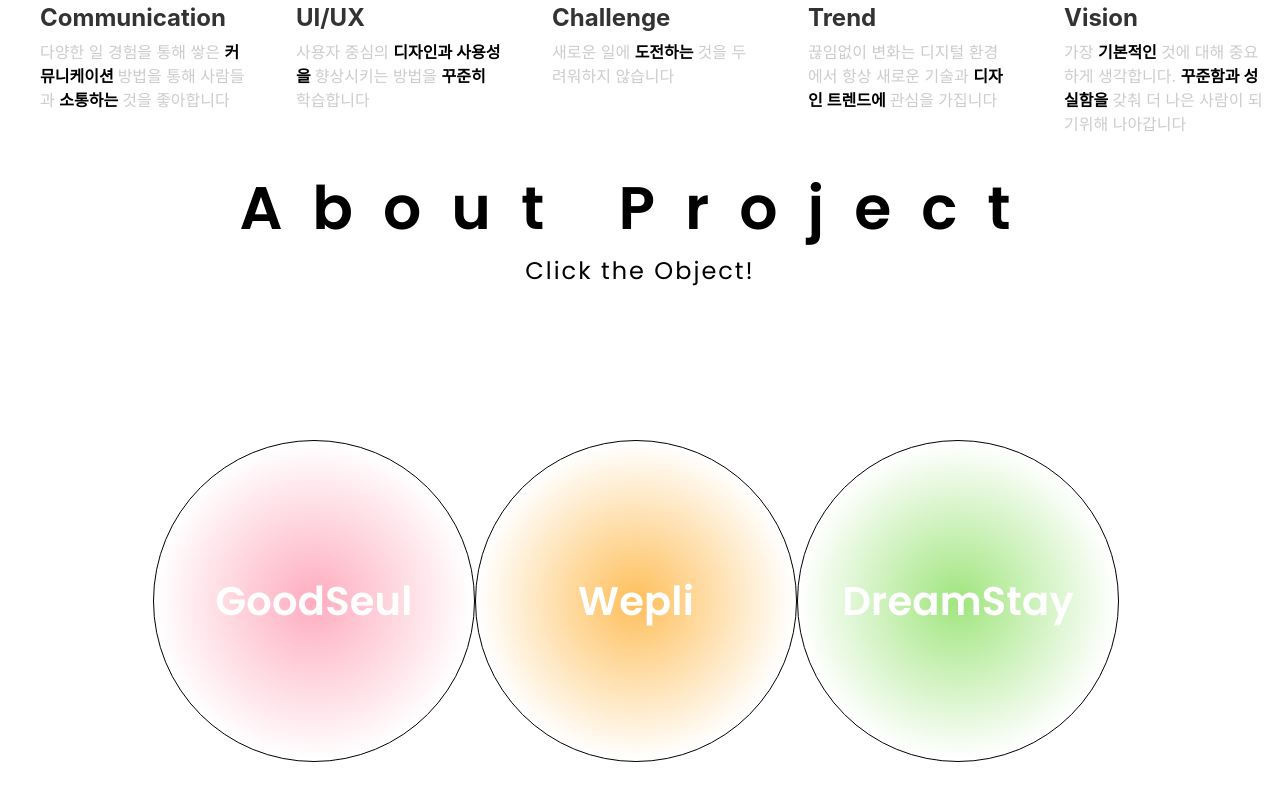
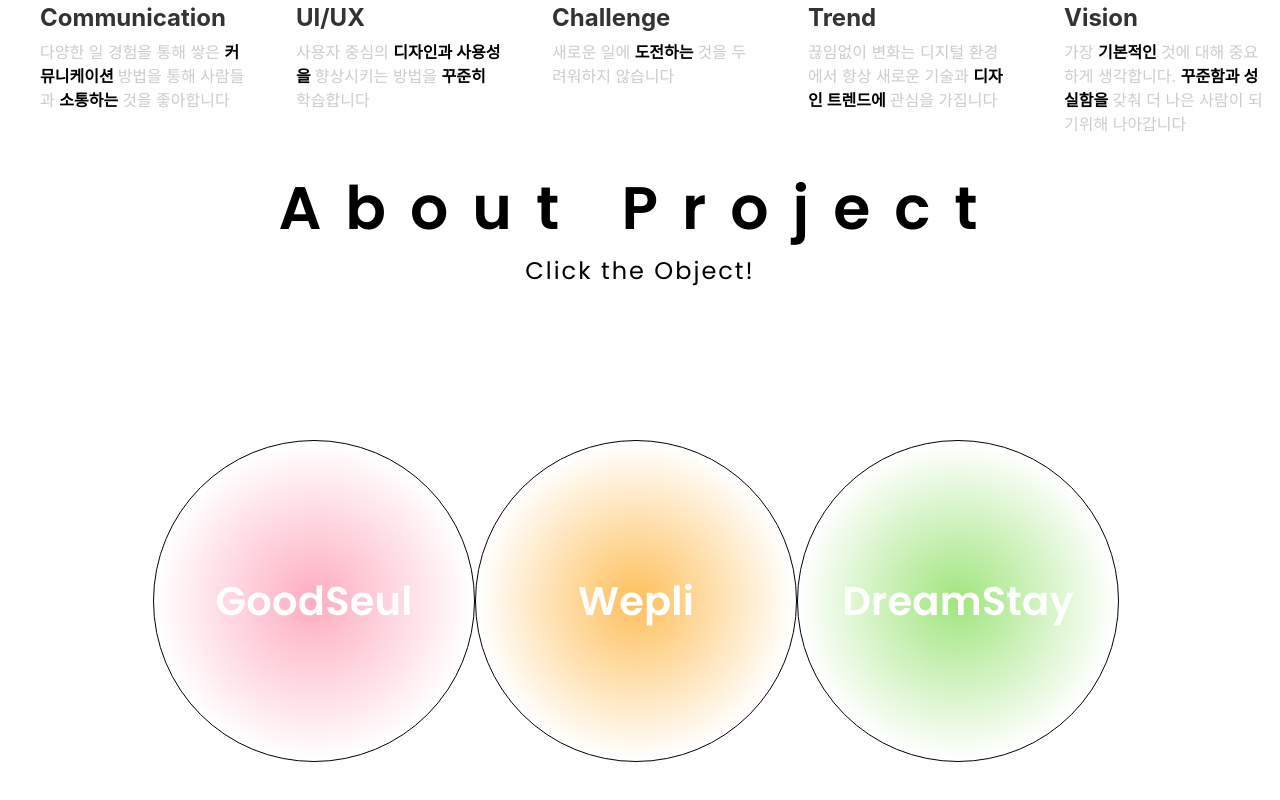
Before and after one commit to helloa1109/Hyukio, a React (Create React App) app: page / in a window 1280 px wide. Shown: the part 1458-2258 px from the top of the page. Built offline with nearby package versions, Linux system fonts and the light colour scheme.

Commit message:
fix: css 수정

```diff
--- a/package.json
+++ b/package.json
@@ -14,7 +14,6 @@
     "react-dom": "^18.2.0",
     "react-scripts": "5.0.1",
     "styled-components": "^6.1.8",
-    "swiper": "^11.0.7",
     "web-vitals": "^2.1.4"
   },
   "scripts": {
--- a/src/Component/ThirdSection.js
+++ b/src/Component/ThirdSection.js
@@ -1,5 +1,5 @@
-import React, { useEffect, useRef } from 'react';
-import { Grid } from '@mui/material';  // Import Grid from Material-UI
+import React  from 'react';
+import { Grid } from '@mui/material';
 import { BoxWrapper, HoveredImage, ProjectBox, TextWrapper, ThirdContainer } from '../style/ThirdStyle';
 import gsap from 'gsap';
 import ScrollTrigger from 'gsap/ScrollTrigger';
--- a/src/style/ThirdStyle.js
+++ b/src/style/ThirdStyle.js
@@ -1,4 +1,4 @@
-import { styled } from "styled-components"
+import { styled } from "styled-components";
 
 export const ThirdContainer = styled.div`
   scroll-behavior: smooth;
@@ -30,25 +30,24 @@
   position: relative;
   top: -20%;
   width: 100vw;
+  font-family: "Poppins";
   font-style: normal;
   font-stretch: normal;
   transition: all 0.5s ease;
 
-    span:first-child{
-        font-family: "Poppins";
+  span:first-child {
     font-weight: 600;
-        font-size: 60px;
-        letter-spacing: 30px;
+    font-size: 3.75rem; /* 60px */
+    letter-spacing: 1.5rem; /* 30px */
   }
 
-    span:nth-child(2){
-        font-family: "Poppins";
+  span:nth-child(2) {
+    font-size: 1.5rem; /* 24px */
     letter-spacing: 2px;
-        font-size: 24px;
   }
 
   @media (max-width: 990px) {
-        position:relative;
+    position: relative;
     top: 0;
     display: flex;
     align-items: center;
@@ -58,22 +57,22 @@
 
   @media (max-width: 400px) {
     span:first-child {
-            font-size: 40px;
+      font-size: 2.5rem; /* 40px */
     }
   }
 `;
 
 export const ProjectBox = styled.div`
   position: relative;
-    width: 320px;
-    height: 320px;
-    border-radius: 400px;
+  width: 20rem; /* 320px */
+  height: 20rem; /* 320px */
+  border-radius: 50%; /* 400px */
   border: 1px solid black;
+
   ${({ color }) =>
     color &&
-    `
-        background: radial-gradient(circle, ${color} 0%, transparent 70%);
-        `}
+    `background: radial-gradient(circle, ${color} 0%, transparent 70%);`}
+
   backdrop-filter: blur(300px);
   display: flex;
   justify-content: center;
@@ -82,7 +81,7 @@
   font-family: "Poppins";
   color: white;
   text-align: center;
-    font-size: 40px;
+  font-size: 2.5rem; /* 40px */
   font-weight: 600;
   font-style: normal;
   font-stretch: normal;
@@ -108,15 +107,14 @@
   }
 
   @media (max-width: 990px) {
-    width: 220px;
-    height: 220px;
+    width: 13.75rem; /* 220px */
+    height: 13.75rem; /* 220px */
   }
 
   @media (max-width: 400px) {
-    width: 160px;
-    height: 160px;
+    width: 10rem; /* 160px */
+    height: 10rem; /* 160px */
   }
-
 `;
 
 export const HoveredImage = styled.img`
```
Also changed, not shown: 1 other file (tests, documents, lock files or other folders). Lines whose indentation alone changed are shown as unchanged.
